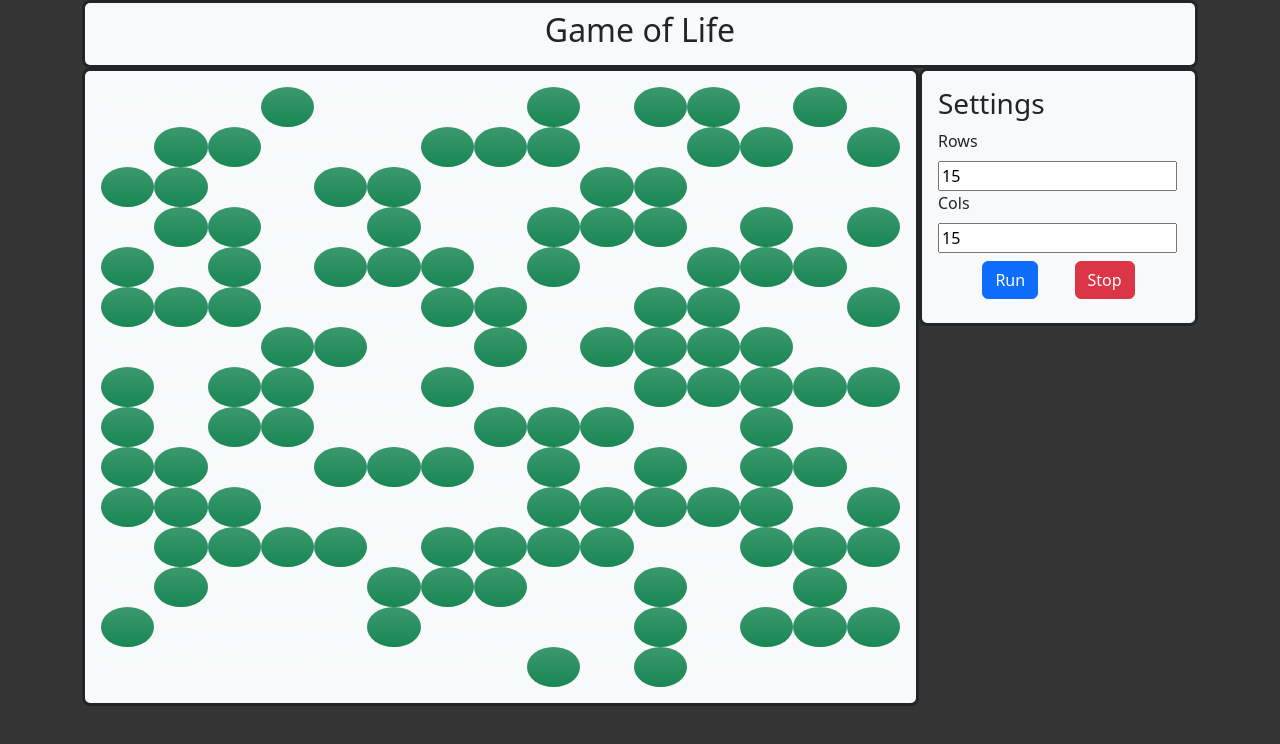
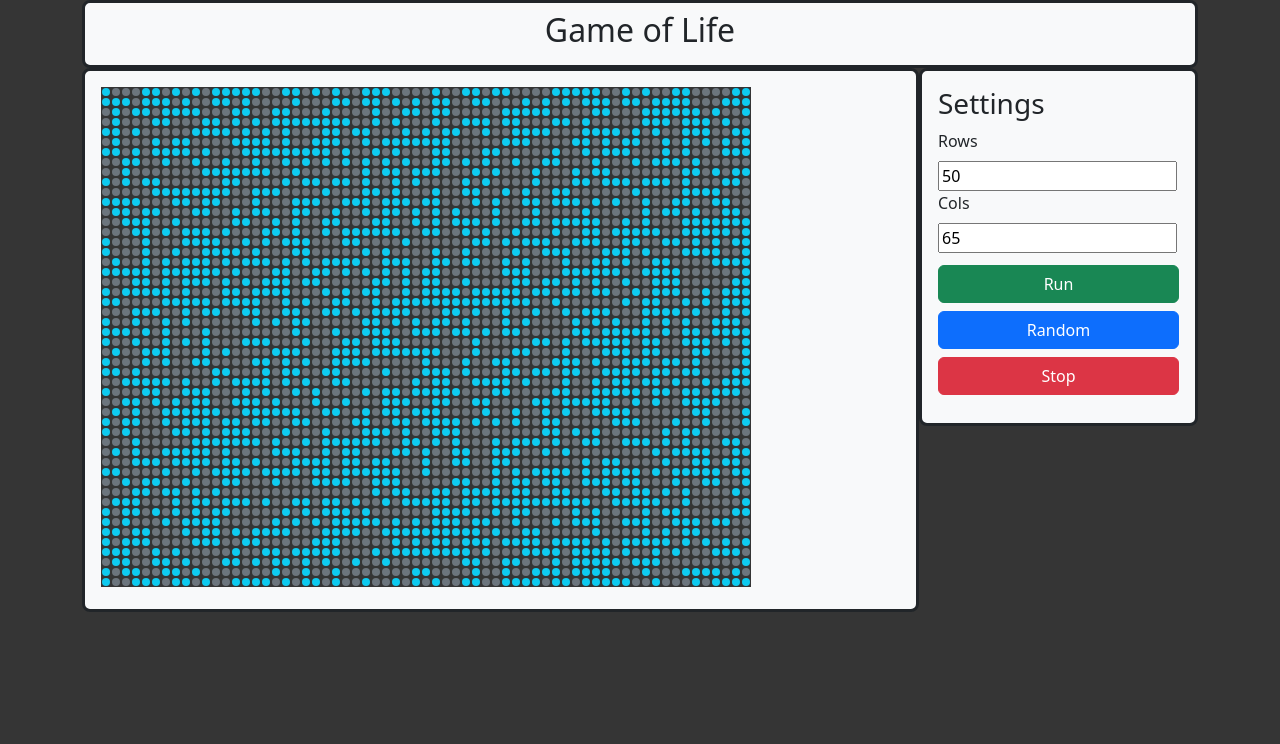
Before and after one commit to frnndgrrr/Game-of-life, a React (Create React App) app: page / in a window 1280 px wide. Shown: the top 744 px of the page. Built offline with nearby package versions, Linux system fonts and the light colour scheme.

Commit message:
Replaces HTML element Grid with Canvas.
This commit replaces the HTML element Grid approach with a dynamic canvas set to re-render on every grid change.

```diff
--- a/src/App.jsx
+++ b/src/App.jsx
@@ -9,7 +9,7 @@ function App() {
       <GridProvider>
         <Title title="Game of Life" />
         <div className="row g-0">
-          <Grid rows={15} cols={15} />
+          <Grid />
           <Settings />
         </div>
       </GridProvider>
--- a/src/components/Cell.jsx
+++ b/src/components/Cell.jsx
@@ -1,13 +1,13 @@
 function Cell({ value }) {
   const cellStyling = {
-    height: "40px",
-    width: "40px",
+    height: "15px",
+    width: "15px",
   };
 
   return (
     <div
-      className={`col text-center rounded-circle bg-gradient bg-${
-        value ? "success" : "light"
+      className={`col rounded-2 bg-gradient bg-${
+        value ? "primary" : "light"
       }`}
       style={cellStyling}
     ></div>
--- a/src/components/Grid.jsx
+++ b/src/components/Grid.jsx
@@ -1,31 +1,48 @@
-import { useEffect } from "react";
-import { useContext } from "react";
+import { useEffect, useContext, useRef } from "react";
 import GridContext from "../providers/Grid.provider";
-import Cell from "./Cell";
 
-function renderGrid(grid) {
-  return grid.map((row) => {
-    return (
-      <div className="row g-0">
-        {row.map((col) => {
-          return <Cell value={col} />;
-        })}
-      </div>
-    );
-  })
+function drawCircle(context, x, y, r, isAlive) {
+  context.fillStyle = isAlive ? "#0dcaf0" : "#6c757d";
+  context.beginPath();
+  context.arc(x, y, r, 0, 2 * Math.PI);
+  context.fill();
+}
+
+function drawCanvas(context, grid) {
+  context.fillStyle = "#353535";
+  context.fillRect(0, 0, context.canvas.width, context.canvas.height);
+  const circleRad = 4;
+
+  grid.forEach((row, rowIndex) => {
+    row.forEach((col, colIndex) => {
+      let x = colIndex * (circleRad*2+2) +5;
+      let y = rowIndex * (circleRad*2+2) +5;
+      drawCircle(context, x, y, circleRad, col);
+    });
+  });
 }
 
 function Grid() {
-  const { grid, dispatch } = useContext(GridContext);
+  const { grid, rows, cols, dispatch } = useContext(GridContext);
+  const canvasRef = useRef(null);
 
+  // Run a randomly generated grid on first render.
   useEffect(() => {
-    dispatch('GENERATE_RANDOM_GRID');
-  }, []);
+    dispatch({ type: 'GENERATE_RANDOM_GRID'});
+  }, [])
+
+  // Render everytime grid changes.
+  useEffect(() => {
+    const canvas = canvasRef.current;
+    const context = canvas.getContext("2d");
+    drawCanvas(context, grid);
+
+  }, [grid]);
 
   return (
     <div className="col-9">
       <div className="container border border-3 border-dark my-auto bg-light rounded-3 p-3">
-        {renderGrid(grid)}
+        <canvas id="grid" width={cols*10} height={rows*10} ref={canvasRef}></canvas>
       </div>
     </div>
   );
--- a/src/components/Settings.jsx
+++ b/src/components/Settings.jsx
@@ -20,7 +20,12 @@ function Settings() {
 
   function handleRun(e) {
     e.preventDefault();
-    dispatch({ type: 'TICK'})
+    dispatch({ type: "TICK" });
+  }
+
+  function handleRandomize(e) {
+    e.preventDefault();
+    dispatch({ type: "GENERATE_RANDOM_GRID" });
   }
 
   return (
@@ -50,11 +55,14 @@ function Settings() {
             value={cols}
           />
 
-          <div className="d-flex justify-content-evenly p-2">
-            <button className="btn btn-primary" onClick={handleRun}>
+          <div className="d-flex flex-column justify-content-between py-2">
+            <button className="btn btn-success my-1" onClick={handleRun}>
               Run
             </button>
-            <button className="btn btn-danger" onClick={handleStop}>
+            <button className="btn btn-primary my-1" onClick={handleRandomize}>
+              Random
+            </button>
+            <button className="btn btn-danger my-1" onClick={handleStop}>
               Stop
             </button>
           </div>
--- /dev/null
+++ b/src/logic/index.js
@@ -0,0 +1,12 @@
+function countNeighbours(grid, x, y) {}
+
+function checkNeighbours(grid) {
+  return grid.map((row) => {
+    return row.map((col) => {});
+  });
+}
+
+export function runNewGeneration(grid) {
+  console.log("Running iterative algorithm");
+  return grid;
+}
--- a/src/providers/Grid.provider.jsx
+++ b/src/providers/Grid.provider.jsx
@@ -2,10 +2,13 @@ import { createContext, useReducer } from "react";
 import gridReducer from '../reducers/Grid.reducer'
 import { generateRandomGrid } from "../utils/functions";
 
+const rows = 50;
+const cols = 65;
+
 const initState = {
-  grid: generateRandomGrid(15,15),
-  rows: 15,
-  cols: 15,
+  grid: generateRandomGrid(cols, rows),
+  rows,
+  cols,
   tick: 500
 }
 
--- a/src/reducers/Grid.reducer.js
+++ b/src/reducers/Grid.reducer.js
@@ -1,4 +1,5 @@
 import { generateRandomGrid } from "../utils/functions";
+import { runNewGeneration } from "../logic";
 
 export default function gridReducer(state, action) {
   switch (action.type) {
@@ -15,14 +16,17 @@ export default function gridReducer(state, action) {
       };
 
     case "GENERATE_RANDOM_GRID":
+      console.log("GENERATE_RANDOM_GRID");
       return {
         ...state,
         grid: generateRandomGrid(state.rows, state.cols),
       };
 
     case "TICK":
+      console.log("TICK");
       return {
         ...state,
+        grid: runNewGeneration(state.grid),
       };
 
     default:
```
